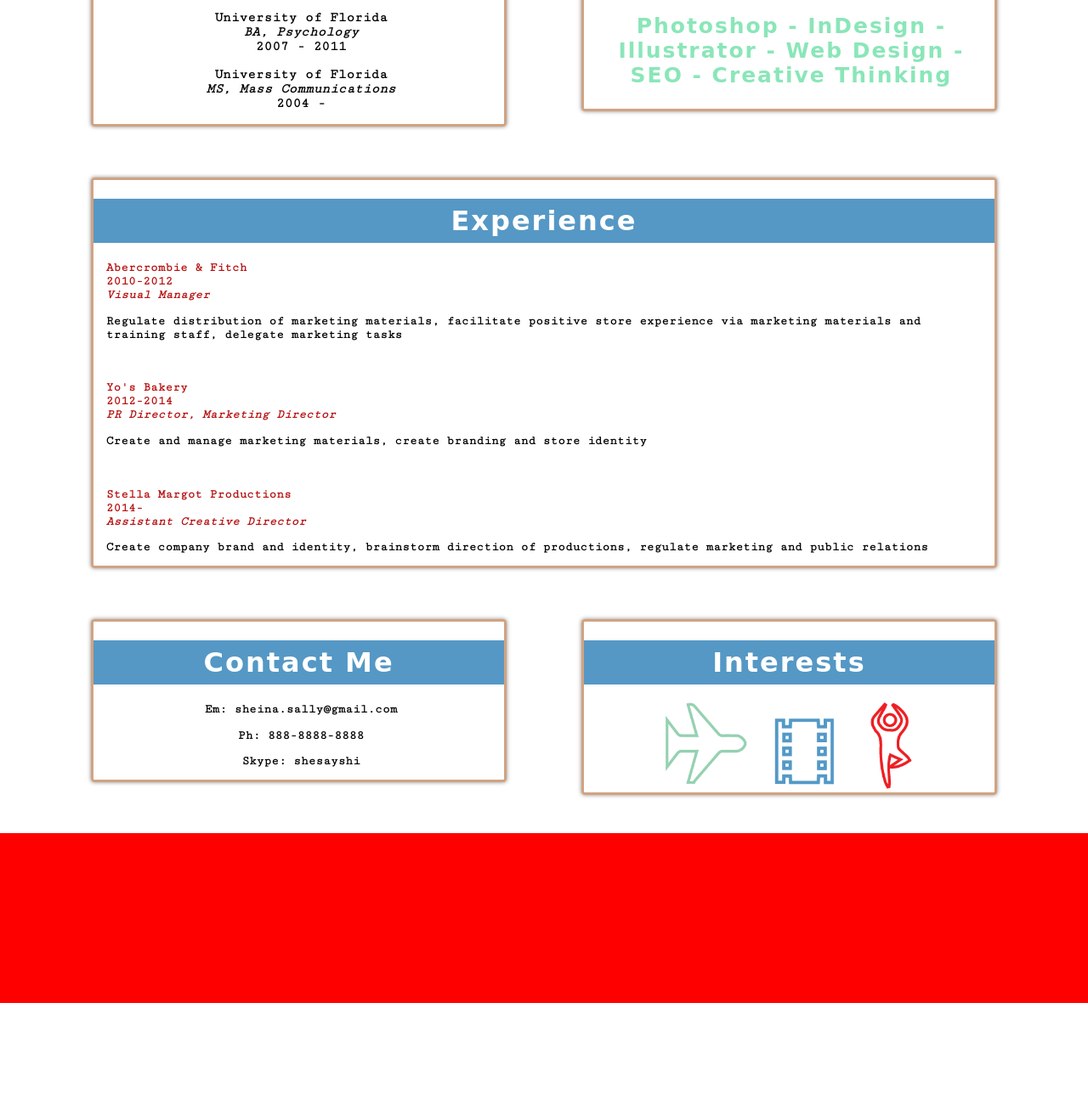
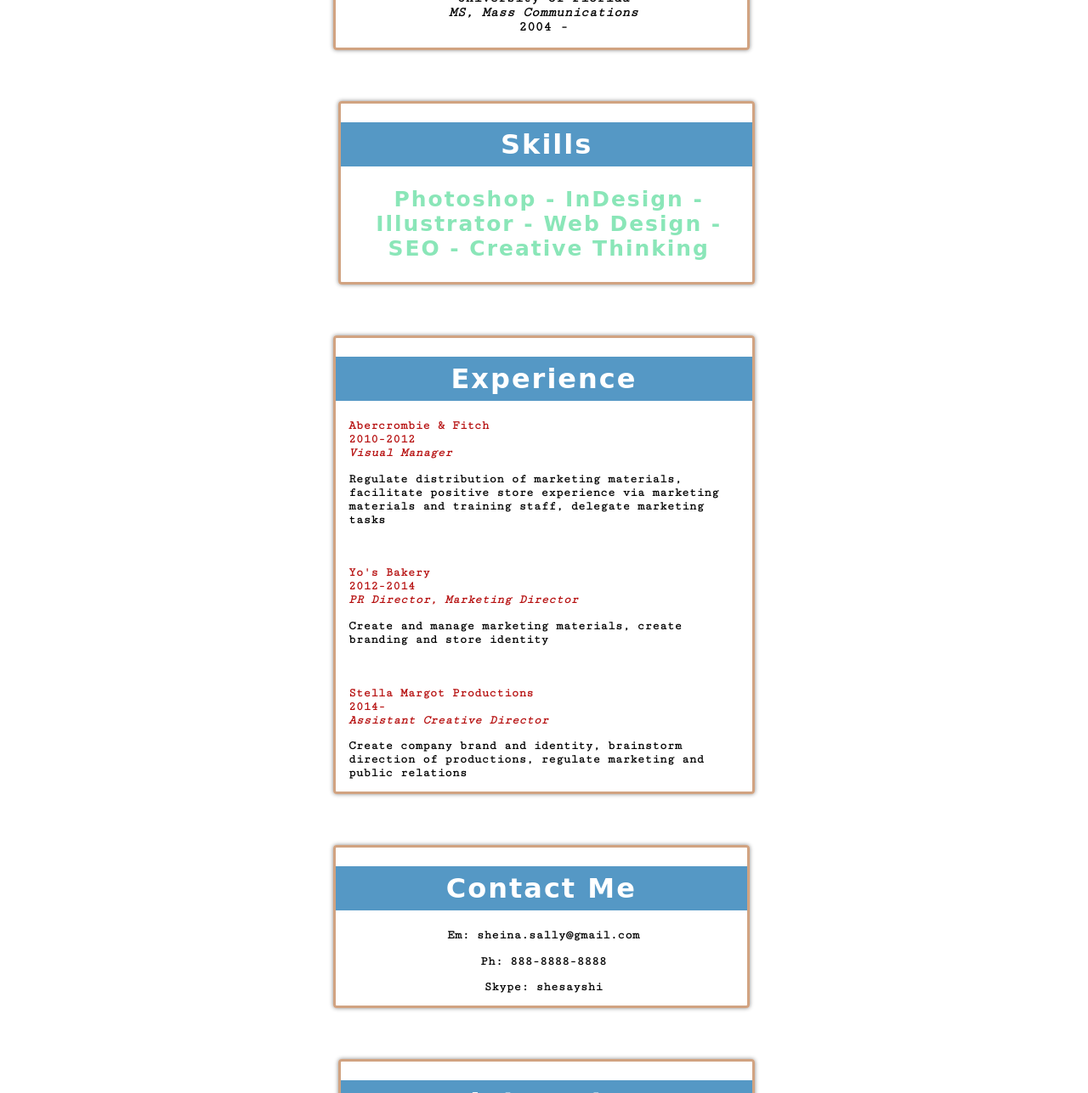
Before and after one commit to sheinasm/project_resume_mompremier_sheina, a plain HTML site: page index.html in a window 1280 px wide. Shown: the part 665-1952 px from the top of the page at 85% size. Before the commit the page ends 1846 px from the top, so only its background shows below. Drawn offline with Linux system fonts and the light colour scheme; a web font is replaced by a local one.

Commit message:
adjust for responsive destop

```diff
--- a/css/main.css
+++ b/css/main.css
@@ -9,6 +9,10 @@ h1 {
 
 }
 
+.title {
+	text-indent: -9000px;
+	position: absolute;}
+
 .Contact,.section-title {
 	text-align: center;
 	font-family: 'Dr Sugiyama', cursive;
@@ -17,7 +21,6 @@ h1 {
 	background-color: #5598c5;
 	color: white;
 	padding: 7px;
-
 }
 
 .logo-name {
@@ -56,13 +59,10 @@ p{
 	padding-right: 10px;
 	font-family: 'Cutive Mono';
 	font-weight: bolder;
-
-
 }
 
 .subsection-title {
 	color: #b60f0f;
-
 }
 
 .skills {
@@ -79,8 +79,6 @@ p{
 header {
 	text-align: center;
 	margin-bottom: 100px;
-
-
 }
 
 
@@ -94,15 +92,12 @@ header {
 
 .logo {
 	text-align: center;
-
-
 }
 
 
 
 img {
 	max-width: 60%;
-
 }
 
 .line {
@@ -110,19 +105,12 @@ img {
 	text-align: center;
 }
 
-main {
-
-
-}
-
-
 
 .stats, .experience, .contact-me, .my-skills, .education, .interests {
 	border: solid #d1a381;
 	border-radius: 4px;
 	box-shadow: 0px 0px 5px 0px #888888;
 	margin-bottom: 30px;
-
 }
 
 .hobbies img {
@@ -132,7 +120,6 @@ main {
 
 .hobbies {
 	text-align: center;
-
 }
 
 footer {
@@ -145,7 +132,7 @@ footer {
 
 /*-----------------------Media Queries-----------------*/
 
-/*---Phone---*/
+/*---------------Phone------------------*/
 @media (min-width: 320px) {
 
 	/*---------header----------*/
@@ -178,8 +165,6 @@ footer {
 	/*--------fonts------------*/
 	.Contact, .section-title {
 		font-size: 2em;
-
-
 	}
 
 	.subsection-school {
@@ -202,7 +187,7 @@ footer {
 
 
 
-/*---Tablet-----*/
+/*-----------------------Tablet--------------*/
 @media (min-width: 507px) {
 	.sheina-face {
 		margin-left: 100px;
@@ -211,20 +196,20 @@ footer {
 	.sheina-face img {
 		text-align: center;
 		max-width: 50%;
-
-
 	}
 
 }
 
-@media (min-width: 730px) {
+@media (min-width: 920px) {
+	/*--------header----------------*/
 	.sheina-face {
 		margin-left: 70px;
 	}
 	.sheina-face img{
 		max-width: 30%;
+	}
 
-	}
+	/*--------fonts------------*/
 	.logo-name {
 		font-size: 3.3em;
 	}
@@ -237,12 +222,14 @@ footer {
 	.skills {
 		font-size: 1.56em;
 	}
+	/*--------end fonts-------*/
 
 	.line {
 	border-bottom-width: 3px;
 	margin-left: 40%;
 	margin-right: 40%;
 	}
+	/*--------end header------------*/
 
 
 	.education {
@@ -251,15 +238,12 @@ footer {
 		width: 39%;
 		margin-left: 7%;
 		margin-bottom: 60px;
-
-
 	}
 
 	.my-skills {
 		float: right;
 		width: 39%;
 		margin-right: 7%;
-
 	}
 
 
@@ -268,8 +252,6 @@ footer {
 		margin-left: 7%;
 		margin-right: 7%;
 		margin-bottom: 60px;
-
-
 	}
 
 
@@ -279,14 +261,12 @@ footer {
 		width: 39%;
 		margin-left: 7%;
 		margin-bottom: 60px;
-
 	}
 
 	.interests {
 		float: right;
 		width: 39%;
 		margin-right: 7%;
-
 	}
 
 	footer {
@@ -296,9 +276,58 @@ footer {
 
 
 
-/*@media (max-width: 830px;) {
-	.sheina-face img {
-		max-width: 2%;
+/*---------------Desktop---------------*/
+@media (min-width: 1200px) {
+	.sheina-face {
+		margin-left: 90px;
+	}
+
+	.sheina-face img{
+		max-width: 20%;
+	}
+
+	.line {
+	margin-left: 43%;
+	margin-right: 43%;
+	}
+
+	.education {
+		text-align: center;
+		margin-left: 30%;
+		margin-right: 30%;
+		margin-bottom: 60px;
+	}
+
+	.my-skills {
+		text-align: center;
+		margin-left: 30%;
+		margin-right: 30%;
+		margin-bottom: 60px;
+		clear: both;
+	}
+
+
+	.experience {
+		clear: both;
+		margin-left: 30%;
+		margin-right: 30%;
+		margin-bottom: 60px;
+	}
+
+
+	.contact-me {
+		margin-left: 30%;
+		margin-right: 30%;
+		margin-bottom: 60px;
+	}
+
+	.interests {
+		margin-left: 30%;
+		margin-right: 30%;
+		margin-bottom: 60px;
+	}
+
+	footer {
+		clear: both;
 	}
 }
-*/
--- a/index.html
+++ b/index.html
@@ -15,6 +15,7 @@
 <body>
    <section id="master-wrapper">
         <header>
+            <h1 class="title">Sheina's Curriculum Vitae</h1>
             <div class="logo">
                 <div class="sheina-face">
                     <img src="img/resume-logo-2.png"/>
```
